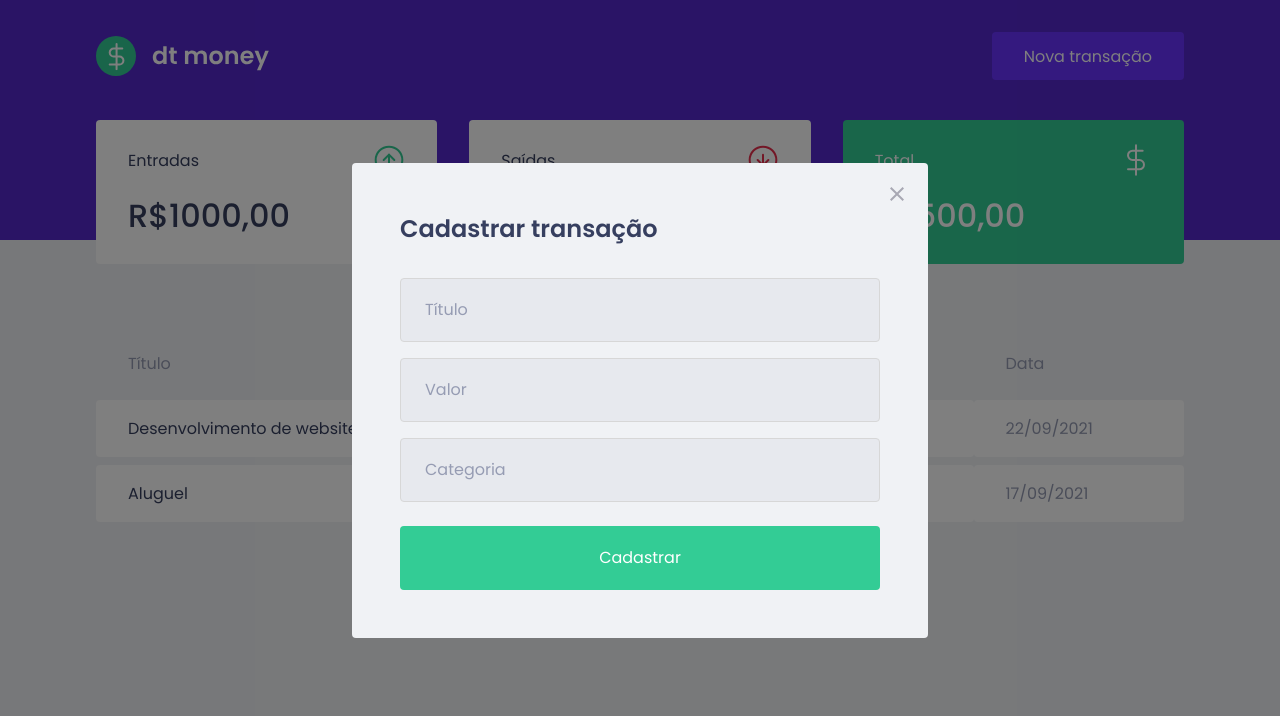
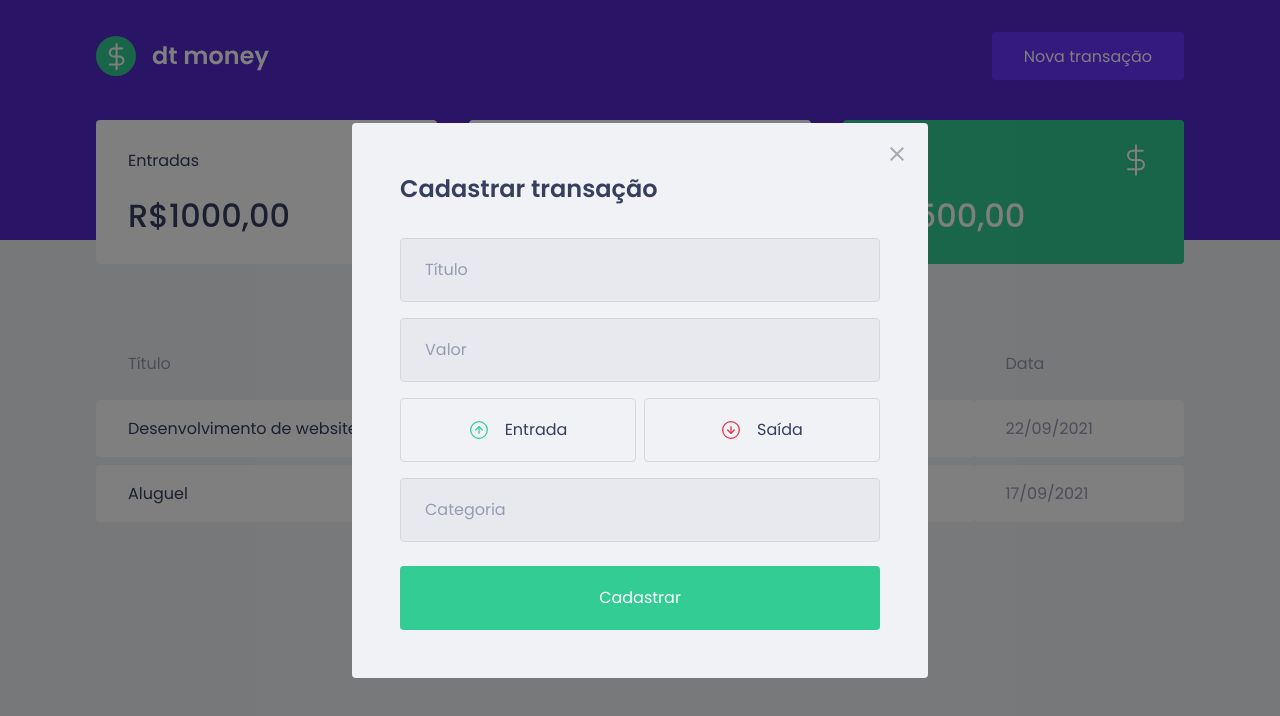
Before and after one commit to brunofariasdeo/dtmoney, a React (Create React App) app: page / in a window 1280 px wide. Both pictures are taken after a click on the button "Nova transação". Shown: the top 716 px of the page. Built offline with nearby package versions, Linux system fonts and the light colour scheme; no server answers; what miragejs would draw is missing.

Commit message:
Create increase/decrease buttons for modal and include Polished dependency

```diff
--- a/package.json
+++ b/package.json
@@ -17,6 +17,7 @@
     "@types/react-modal": "^3.12.1",
     "axios": "^0.21.4",
     "miragejs": "^0.1.41",
+    "polished": "^4.1.3",
     "react": "^17.0.2",
     "react-dom": "^17.0.2",
     "react-modal": "^3.14.3",
--- a/src/components/NewTransactionModal/index.tsx
+++ b/src/components/NewTransactionModal/index.tsx
@@ -1,6 +1,8 @@
 import Modal from 'react-modal';
 import closeImg from '../../assets/close.svg';
-import { Container } from './styles';
+import incomeImg from '../../assets/income.svg';
+import outcomeImg from '../../assets/outcome.svg';
+import { Container, TransactionTypeContainer } from './styles';
 
 
 interface NewTransactionModalProps {
@@ -33,6 +35,20 @@
                     placeholder="Valor"
                     type="number"
                 />
+                <TransactionTypeContainer>
+                    <button
+                        type="button"
+                    >
+                        <img src={incomeImg} alt="Entrada" />
+                        <span>Entrada</span>
+                    </button>
+                    <button
+                        type="button"
+                    >
+                        <img src={outcomeImg} alt="Saída" />
+                        <span>Saída</span>
+                    </button>
+                </TransactionTypeContainer>
                 <input
                     placeholder="Categoria"
                 />
--- a/src/components/NewTransactionModal/styles.ts
+++ b/src/components/NewTransactionModal/styles.ts
@@ -1,4 +1,5 @@
 import styled from 'styled-components';
+import { darken } from 'polished';
 
 export const Container = styled.form`
     h2 {
@@ -46,3 +47,40 @@
         }
     }
 `;
+
+export const TransactionTypeContainer = styled.div`
+    margin: 1rem 0;
+    display: grid;
+    grid-template-columns: 1fr 1fr;
+    gap: 0.5rem;
+
+    button {
+        height: 4rem;
+        border: 1px solid #d7d7d7;
+        border-radius: 0.25rem;
+
+        background: transparent;
+
+        display: flex;
+        align-items: center;
+        justify-content: center;
+
+        transition: border-color 0.2s;
+
+        &:hover {
+            border-color: ${darken(0.3, '#d7d7d7')};
+        }
+
+        img {
+            width: 20px;
+            height: 20px;
+        }
+
+        span {
+            display: inline-block;
+            margin-left: 1rem;
+            font-size: 1rem;
+            color: var(--text-title);
+        }
+    }
+`;
```
Also changed, not shown: 1 other file (tests, documents, lock files or other folders).
